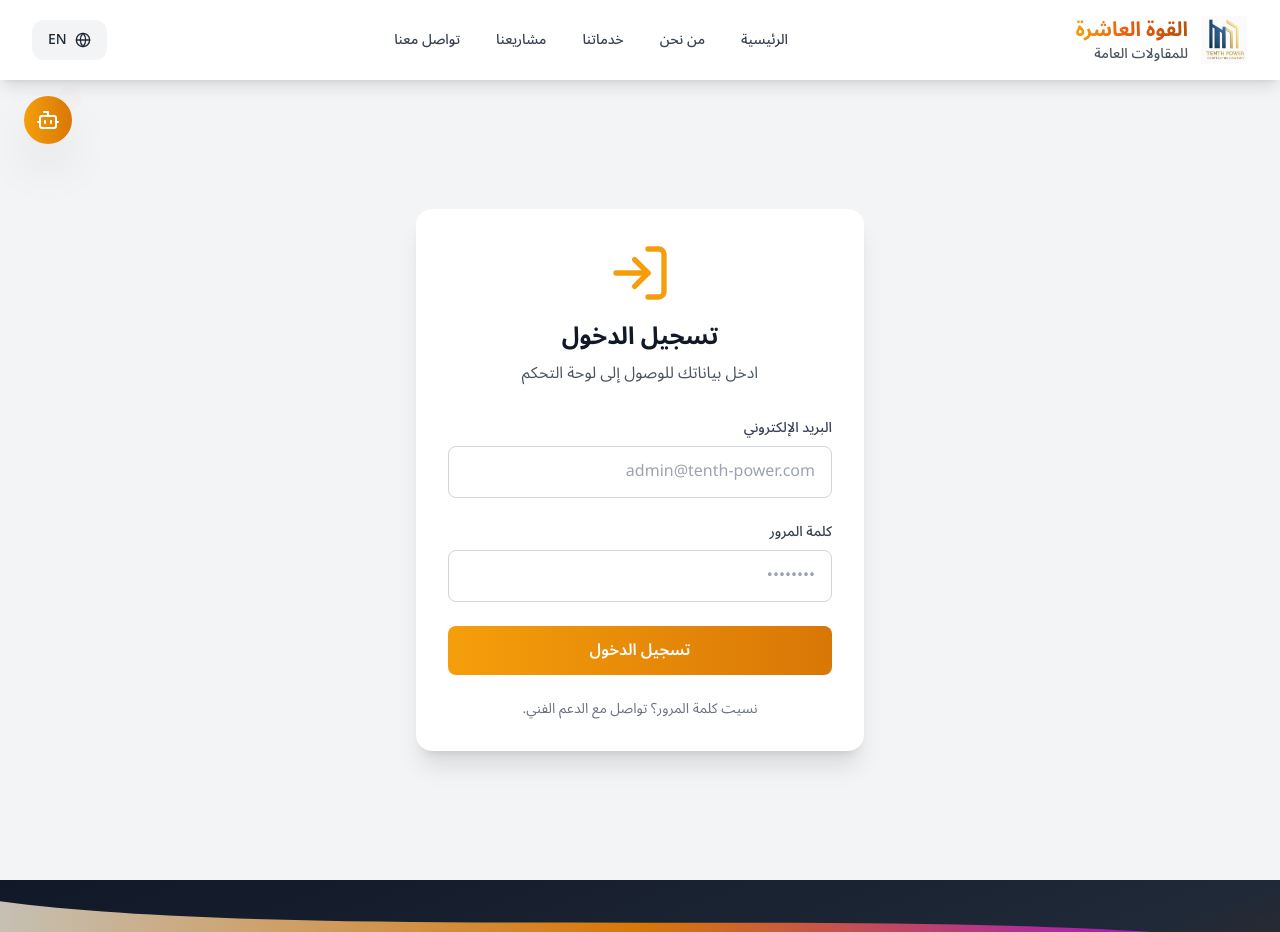
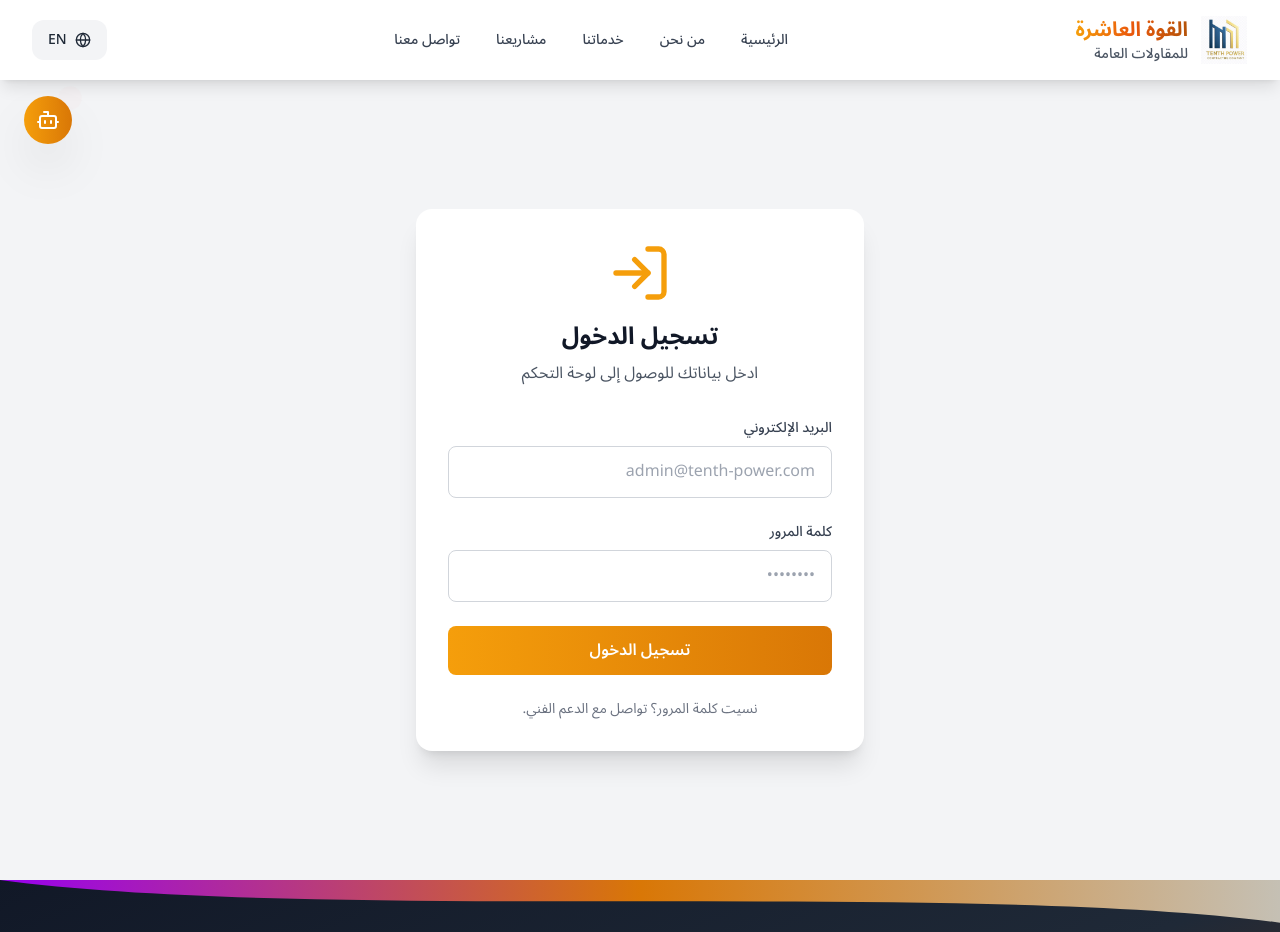
Before and after one commit to waheeb71/Tenth_Power, a React (Vite) app: page /admin in a window 1280 px wide. Shown: the top 932 px of the page. Built offline with nearby package versions, Linux system fonts and the light colour scheme.

Commit message:
Initial commit

```diff
--- a/src/components/Footer.tsx
+++ b/src/components/Footer.tsx
@@ -9,10 +9,9 @@ const Footer: React.FC = () => {
   const { t } = useLanguage();
 
   return (
-   <footer className="bg-gradient-to-br from-gray-900 via-gray-800 to-amber-900 text-white relative overflow-hidden">
-
+  <footer className="bg-gradient-to-br from-gray-900 via-gray-800 to-amber-900 text-white relative overflow-hidden">
       {/* Wave Separator */}
-      <div className="absolute top-0 left-0 w-full overflow-hidden leading-none rotate-180 z-0">
+       <div className="w-full overflow-hidden leading-none">
         <svg
           className="relative block w-full h-12 sm:h-16"
           xmlns="http://www.w3.org/2000/svg"
```
